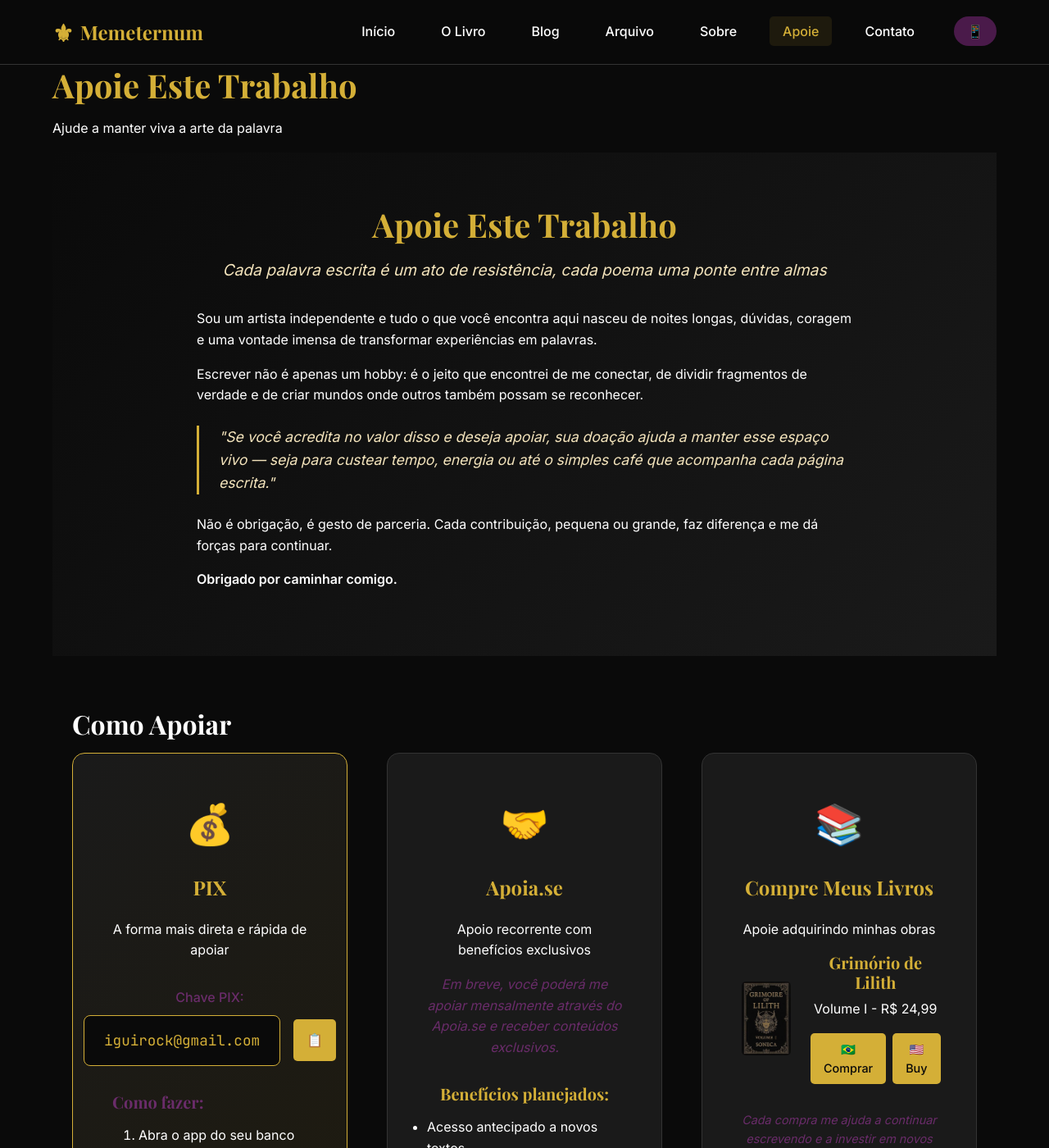
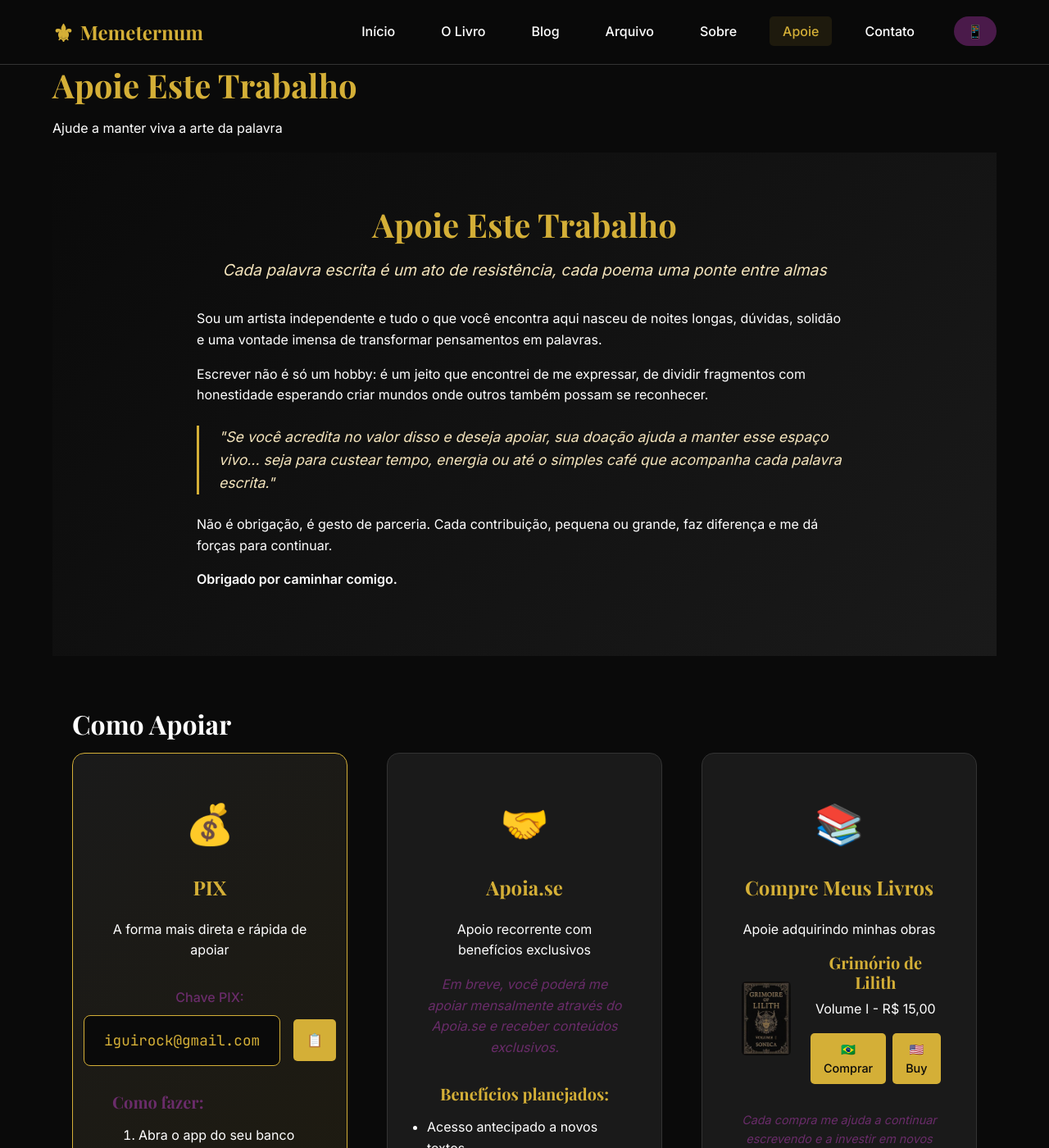
Before and after one commit to iceWhispers/grimorio-de-lilith, a Jekyll site: the page built from apoie.html, in a window 1280 px wide and 1400 px high. Shown: the whole window at 82% size. Built offline with Jekyll 4.4.1, drawn with Linux system fonts in a browser that asks for light colours; some web fonts are replaced; some of the changed text lies outside the part shown.

Commit message:
Update apoie.html

```diff
--- a/apoie.html
+++ b/apoie.html
@@ -12,12 +12,12 @@
                 <p class="hero-subtitle">Cada palavra escrita é um ato de resistência, cada poema uma ponte entre almas</p>
 
                 <div class="support-message">
-                    <p>Sou um artista independente e tudo o que você encontra aqui nasceu de noites longas, dúvidas, coragem e uma vontade imensa de transformar experiências em palavras.</p>
+                    <p>Sou um artista independente e tudo o que você encontra aqui nasceu de noites longas, dúvidas, solidão e uma vontade imensa de transformar pensamentos em palavras.</p>
 
-                    <p>Escrever não é apenas um hobby: é o jeito que encontrei de me conectar, de dividir fragmentos de verdade e de criar mundos onde outros também possam se reconhecer.</p>
+                    <p>Escrever não é só um hobby: é um jeito que encontrei de me expressar, de dividir fragmentos com honestidade esperando criar mundos onde outros também possam se reconhecer.</p>
 
                     <blockquote>
-                        "Se você acredita no valor disso e deseja apoiar, sua doação ajuda a manter esse espaço vivo — seja para custear tempo, energia ou até o simples café que acompanha cada página escrita."
+                        "Se você acredita no valor disso e deseja apoiar, sua doação ajuda a manter esse espaço vivo... seja para custear tempo, energia ou até o simples café que acompanha cada palavra escrita."
                     </blockquote>
 
                     <p>Não é obrigação, é gesto de parceria. Cada contribuição, pequena ou grande, faz diferença e me dá forças para continuar.</p>
@@ -92,7 +92,7 @@
                             <img src="/assets/images/grimoire_lilith_capa.jpeg" alt="Grimório de Lilith" class="book-thumb">
                             <div class="book-details">
                                 <h4>Grimório de Lilith</h4>
-                                <p>Volume I - R$ 24,99</p>
+                                <p>Volume I - R$ 15,00</p>
                                 <div class="book-links">
                                     <a href="{{ site.book.amazon_pt }}" target="_blank" class="btn btn-primary btn-small">🇧🇷 Comprar</a>
                                     <a href="{{ site.book.amazon_en }}" target="_blank" class="btn btn-primary btn-small">🇺🇸 Buy</a>
@@ -168,26 +168,26 @@
             <h2>Transparência</h2>
 
             <div class="transparency-content">
-                <p>Acredito na transparência com quem me apoia. Aqui você pode acompanhar como os recursos são utilizados:</p>
+                <p>Acredito na transparência com quem me apoia. Entre em contato ou comente, seu feedback me ajuda melhorar!</p>
 
                 <div class="expenses-breakdown">
                     <h3>Principais Gastos Mensais</h3>
                     <div class="expense-list">
                         <div class="expense-item">
                             <span class="expense-category">Hospedagem e Domínio</span>
-                            <span class="expense-amount">~R$ 50/mês</span>
+                            <span class="expense-amount">~R$ 10/mês</span>
                         </div>
                         <div class="expense-item">
-                            <span class="expense-category">Ferramentas de Escrita</span>
-                            <span class="expense-amount">~R$ 80/mês</span>
+                            <span class="expense-category">Ferramentas e Pesquisa</span>
+                            <span class="expense-amount">~R$ 30/mês</span>
                         </div>
                         <div class="expense-item">
-                            <span class="expense-category">Livros e Pesquisa</span>
-                            <span class="expense-amount">~R$ 150/mês</span>
+                            <span class="expense-category">Livros</span>
+                            <span class="expense-amount">R$ 50˜500/projeto</span>
                         </div>
                         <div class="expense-item">
                             <span class="expense-category">Revisão e Edição</span>
-                            <span class="expense-amount">~R$ 300/livro</span>
+                            <span class="expense-amount">R$ 100˜?/projeto</span>
                         </div>
                     </div>
                 </div>
```
